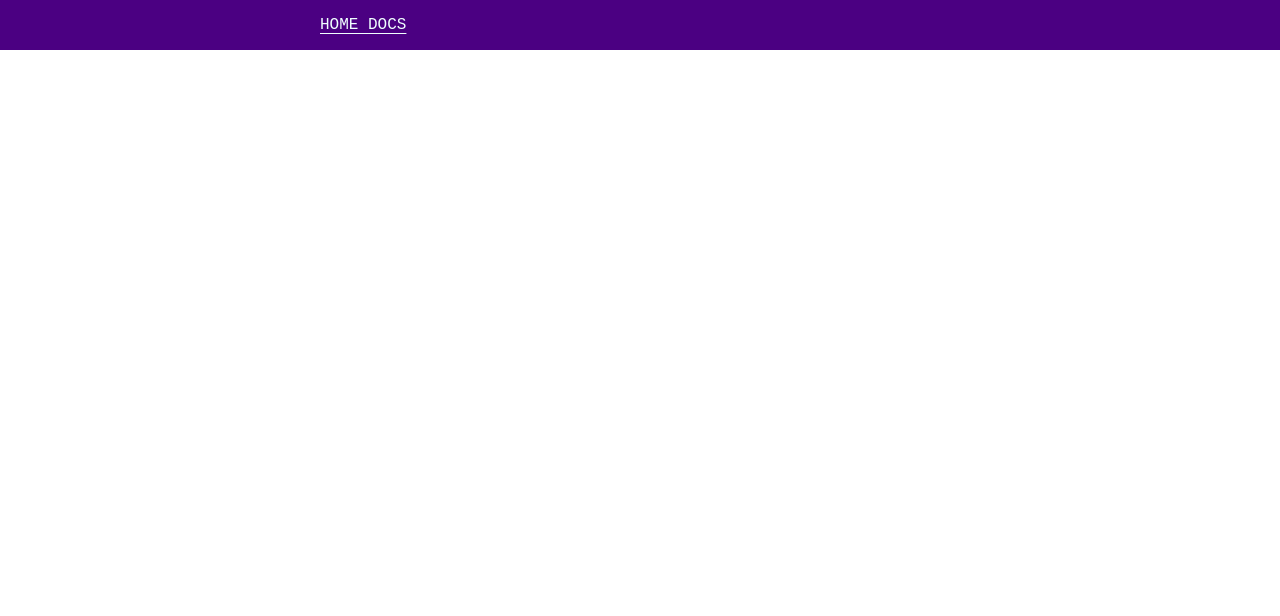
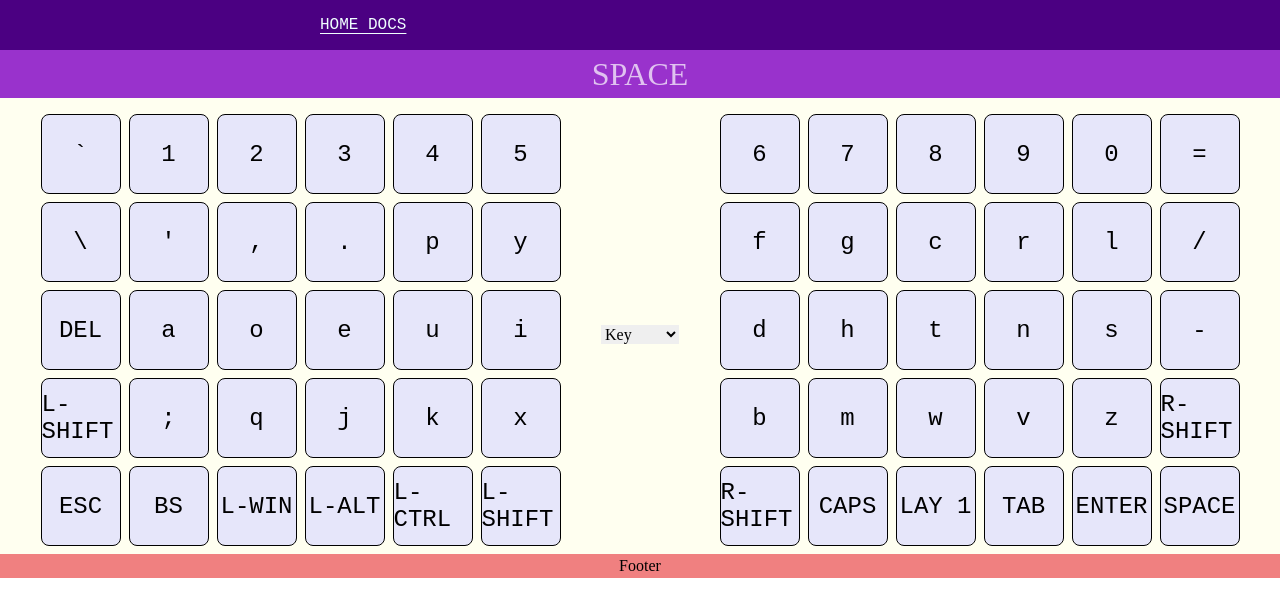
Before and after one commit to damjanPetr/keymap_visualizer, a website built with Vite: page index.html in a window 1280 px wide. Built offline with nearby package versions, Linux system fonts and the light colour scheme.

Commit message:
fix(main): problems with rendering the correct css (fixed tag names in css)

```diff
--- a/index.html
+++ b/index.html
@@ -18,8 +18,8 @@
         </header>
         <slot>
             <main>
-                <main-area></main-area>
-                <bottom-panel></bottom-panel>
+                <x-main-area></x-main-area>
+                <x-bottom-panel></x-bottom-panel>
             </main>
         </slot>
         </my-router>
--- a/src/components/key-button/key-button.css
+++ b/src/components/key-button/key-button.css
@@ -1,4 +1,4 @@
-key-button {
+x-key-button {
 	.wrapper {
 		display: flex;
 		justify-content: center;
--- a/src/components/keyboard-side/keyboard-side.css
+++ b/src/components/keyboard-side/keyboard-side.css
@@ -1,4 +1,4 @@
-keyboard-side {
+x-keyboard-side {
 	.rows {
 		> div {
 			display: flex;
--- a/src/components/keyboard-side/keyboard-side.ts
+++ b/src/components/keyboard-side/keyboard-side.ts
@@ -30,7 +30,7 @@ export class KeyboardSide extends HTMLElement {
 	}
 
 	generateKeyButton(layoutKeyValue: string): KeyButton {
-		const kb = document.createElement("key-button") as KeyButton;
+		const kb = document.createElement("x-key-button") as KeyButton;
 		const selected = this.keyCells?.find((cell) => cell.key === layoutKeyValue);
 		if (!selected?.key) {
 			kb.value = "1";
@@ -61,8 +61,6 @@ export class KeyboardSide extends HTMLElement {
 	}
 }
 
-customElements.define("x-keyboard-side", KeyboardSide);
-
 const registerKeyboardSide = () => {
 	customElements.define("x-keyboard-side", KeyboardSide);
 };
--- a/src/components/main-area/main-area.css
+++ b/src/components/main-area/main-area.css
@@ -1,4 +1,4 @@
-main-area {
+x-main-area {
 	width: 100%;
 	display: block;
 	.keyboards-container {
--- a/src/components/main-area/main-area.ts
+++ b/src/components/main-area/main-area.ts
@@ -16,33 +16,34 @@ export class MainArea extends HTMLElement {
 		const layout = await fetchKeyLayout("main");
 		const keyData = await changeLoadout("key");
 
-		// store.subscribe(this.applyMapData);
 		return { layout, keyData };
 	}
 	async connectedCallback() {
 		this.innerHTML = `
-      <map-context></map-context>
+      <x-map-context></x-map-context>
       <div class="keyboards-container">
-            <keyboard-side side="left"></keyboard-side>
+            <x-keyboard-side side="left"></x-keyboard-side>
                <select>
                  <option value="key">Key</option>
                  <option value="zed">Zed</option>
                  <option value="obsidian">Obsidian</option>
                </select>
-           <keyboard-side side="right"></keyboard-side>
-      </div>
-      `;
+           <x-keyboard-side side="right"></x-keyboard-side>
+      </div>`;
 
-		store.subscribe(this.applyMapData.bind(this), "test");
+		store.subscribe<typeof this.applyMapData>(
+			this.applyMapData.bind(this),
+			"test",
+		);
 
 		const { layout, keyData } = await this.init();
 
-		// const { layout, keyData } = store.getState("test");
 		store.setState({ layout, keyData }, "test");
 		console.log("%c mapData", "background: plum", {
 			layout,
 			keyData,
 		});
+
 		const select = this.querySelector("select");
 		select?.addEventListener("change", async (e) => {
 			if (e.target instanceof HTMLSelectElement) {
@@ -57,15 +58,16 @@ export class MainArea extends HTMLElement {
 		layout,
 		keyData,
 	}: { layout: LayoutData; keyData: KeysideData }) {
-		const context = this.querySelector("map-context") as MapContext;
+		const context = this.querySelector("x-map-context") as MapContext;
 		context.data = keyData?.context;
 
 		const leftSide = this.querySelector(
-			"keyboard-side:nth-of-type(1)",
+			"x-keyboard-side:nth-of-type(1)",
 		) as KeyboardSide;
 		const rightSide = this.querySelector(
-			"keyboard-side:nth-of-type(2)",
+			"x-keyboard-side:nth-of-type(2)",
 		) as KeyboardSide;
+		console.log("%c uoauoa", "background: blue", { leftSide });
 
 		if (leftSide) {
 			leftSide.keyRows = layout.left;
--- a/src/components/map-context/map-context.css
+++ b/src/components/map-context/map-context.css
@@ -1,4 +1,4 @@
-map-context {
+x-map-context {
 	background: darkorchid;
 	color: color-mix(in srgb, darkorchid 30%, white);
 	display: flex;
--- a/src/index.ts
+++ b/src/index.ts
@@ -1,6 +1,8 @@
 import { registerBottomPanel } from "./components/bottom-panel/bottom-panel";
 import { registerKeyButton } from "./components/key-button/key-button";
+import { registerKeyboardSide } from "./components/keyboard-side/keyboard-side";
 import { registerMainArea } from "./components/main-area/main-area";
+import { registerMapContext } from "./components/map-context/map-context";
 import { registerRouter } from "./components/my-router/my-router";
 
 const app = () => {
@@ -8,6 +10,8 @@ const app = () => {
 	registerRouter();
 	registerMainArea();
 	registerKeyButton();
+	registerMapContext();
+	registerKeyboardSide();
 };
 
 document.addEventListener("DOMContentLoaded", app);
--- a/src/store/keyStore.ts
+++ b/src/store/keyStore.ts
@@ -42,7 +42,7 @@ const store = {
 			listener(value);
 		}
 	},
-	subscribe<T extends Stores>(cb: Listener<(typeof state)[T]>, store: T): void {
+	subscribe<T>(cb: Listener<[T]>, store: string): void {
 		listeners[store].push(cb as Listener<unknown>);
 	},
 	unsubscribe<T extends Stores>(
```
